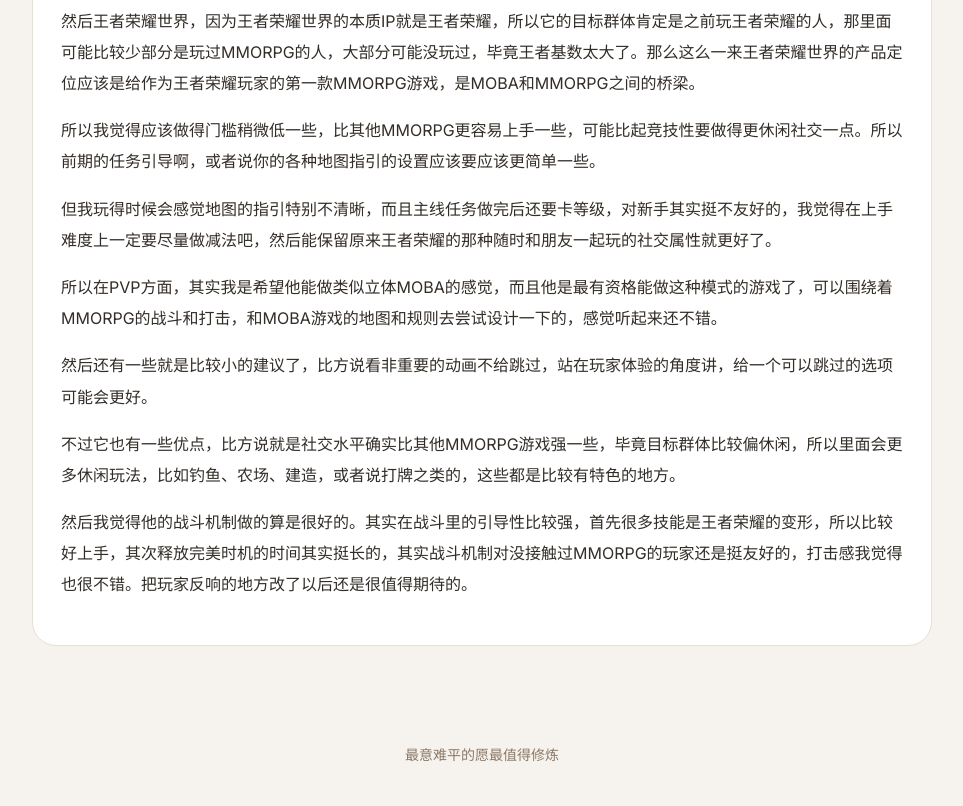
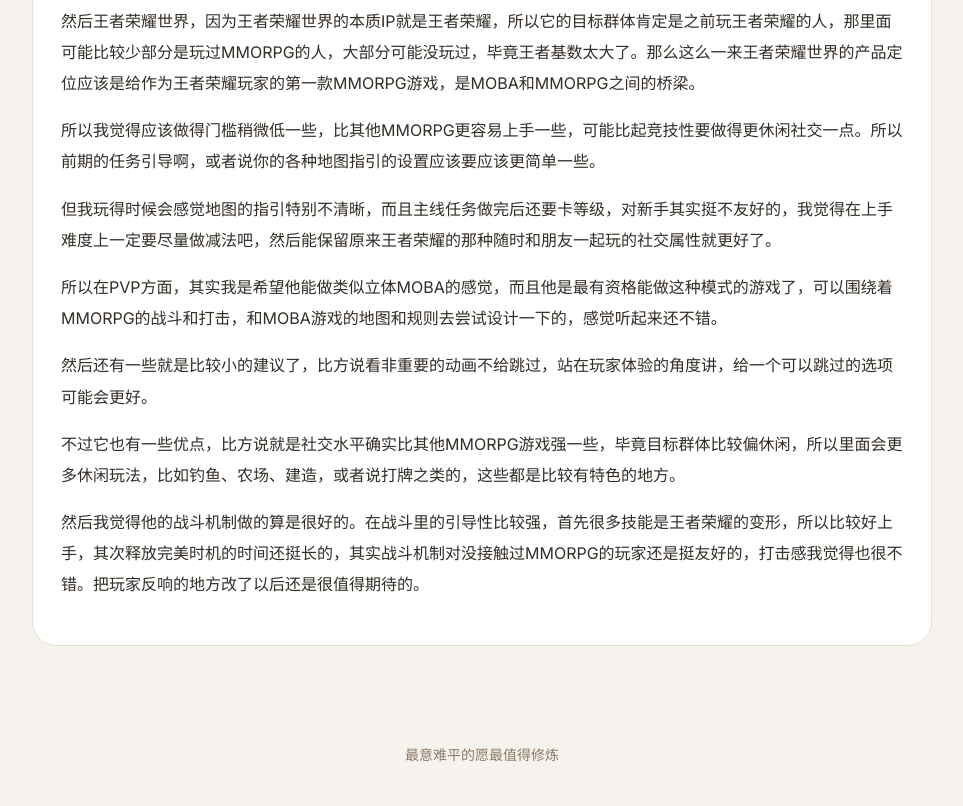
Before and after one commit to kaihavertzbiu-cpu/chenhua-portfolio, a website: page src/site/blog-two-worlds.html in a window 1280 px wide. Shown: the part 1504-2310 px from the top of the page, without its empty margins (158-1121 px from the left). Drawn offline with Linux system fonts and the light colour scheme.

Commit message:
Apply author revision to Two Worlds article ending

```diff
--- a/src/site/blog-two-worlds.html
+++ b/src/site/blog-two-worlds.html
@@ -101,7 +101,7 @@ a{text-decoration:none;color:inherit} img{max-width:100%;display:block} button{f
 <p>所以在PVP方面，其实我是希望他能做类似立体MOBA的感觉，而且他是最有资格能做这种模式的游戏了，可以围绕着MMORPG的战斗和打击，和MOBA游戏的地图和规则去尝试设计一下的，感觉听起来还不错。</p>
 <p>然后还有一些就是比较小的建议了，比方说看非重要的动画不给跳过，站在玩家体验的角度讲，给一个可以跳过的选项可能会更好。</p>
 <p>不过它也有一些优点，比方说就是社交水平确实比其他MMORPG游戏强一些，毕竟目标群体比较偏休闲，所以里面会更多休闲玩法，比如钓鱼、农场、建造，或者说打牌之类的，这些都是比较有特色的地方。</p>
-<p>然后我觉得他的战斗机制做的算是很好的。其实在战斗里的引导性比较强，首先很多技能是王者荣耀的变形，所以比较好上手，其次释放完美时机的时间其实挺长的，其实战斗机制对没接触过MMORPG的玩家还是挺友好的，打击感我觉得也很不错。把玩家反响的地方改了以后还是很值得期待的。</p>
+<p>然后我觉得他的战斗机制做的算是很好的。在战斗里的引导性比较强，首先很多技能是王者荣耀的变形，所以比较好上手，其次释放完美时机的时间还挺长的，其实战斗机制对没接触过MMORPG的玩家还是挺友好的，打击感我觉得也很不错。把玩家反响的地方改了以后还是很值得期待的。</p>
 </article></div></div></main>
 <div class="wrap" style="padding:18px 0 42px;color:#8c7967;font-size:14px;text-align:center;">最意难平的愿最值得修炼</div>
 <dialog class="article-lightbox" aria-label="照片大图"><button class="article-lightbox-close" type="button" aria-label="关闭大图">×</button><figure><img alt=""></figure></dialog>
```
Also changed, not shown: public/blog-two-worlds.html (+1 -1 lines), MANIFEST.json, README.md.
